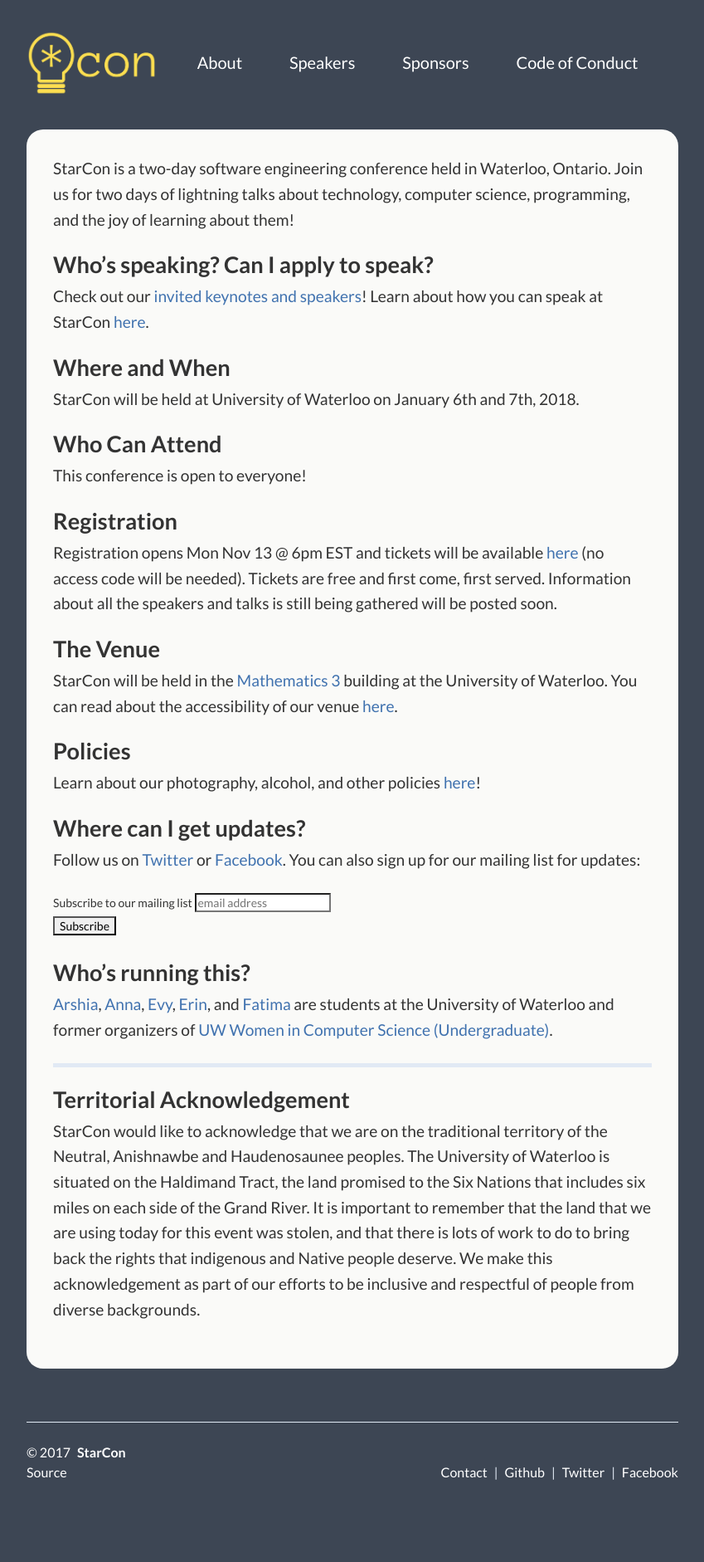
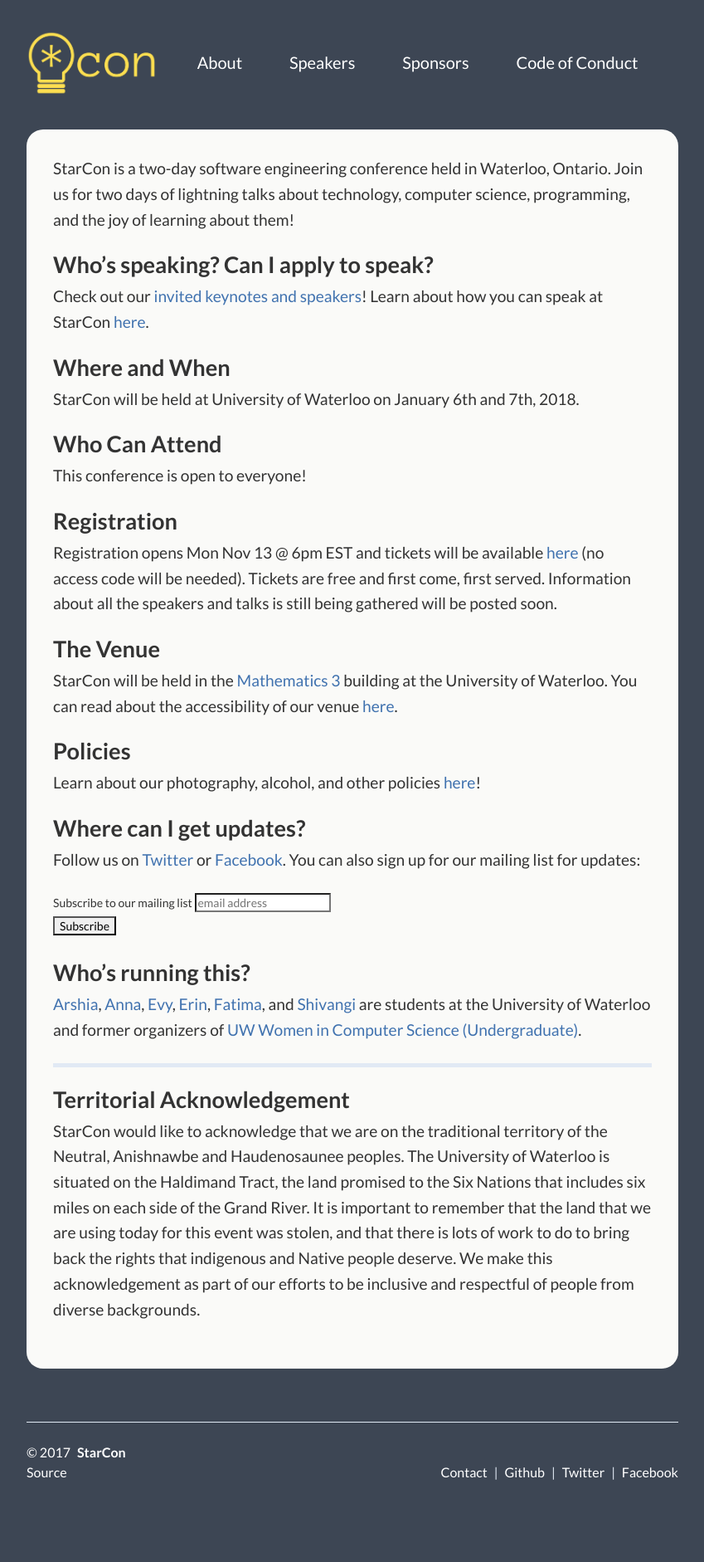
Before and after one commit to StarConKW/starconkw.github.io, a Jekyll site: the page built from index.md, in a window 1280 px wide. Shown: the whole page at 83% size, without its empty margins (215-1064 px from the left). Built offline with Jekyll 4.4.1, drawn with Linux system fonts in a browser that asks for light colours; comment, search, counter and statistics services are not loaded.

Commit message:
add shivangi to homepage and prospectus (#71)

```diff
--- a/index.md
+++ b/index.md
@@ -58,7 +58,7 @@ Follow us on [Twitter](https://twitter.com/starconuw) or [Facebook](https://www.
 
 ## Who's running this?
 
-[Arshia](https://twitter.com/arshia__), [Anna](http://annalorimer.com/), [Evy](http://evykassirer.com), [Erin](https://www.linkedin.com/in/erin-edward/), and [Fatima](https://www.linkedin.com/in/fatima-taj-37363a109/) are students at the University of Waterloo and former organizers of [UW Women in Computer Science (Undergraduate)](http://wics.uwaterloo.ca).
+[Arshia](https://twitter.com/arshia__), [Anna](http://annalorimer.com/), [Evy](http://evykassirer.com), [Erin](https://www.linkedin.com/in/erin-edward/), [Fatima](https://www.linkedin.com/in/fatima-taj-37363a109/), and [Shivangi](https://www.linkedin.com/in/spatwardhan2018/) are students at the University of Waterloo and former organizers of [UW Women in Computer Science (Undergraduate)](http://wics.uwaterloo.ca).
 
 ---
 
```
Also changed, not shown: 1 other file.
